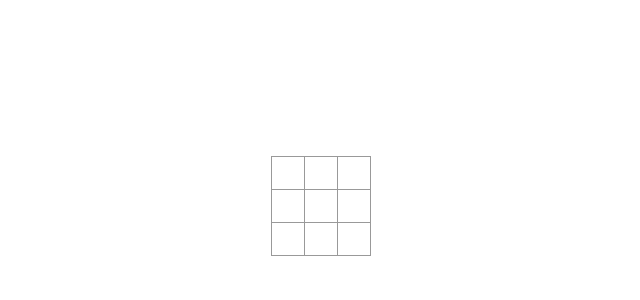
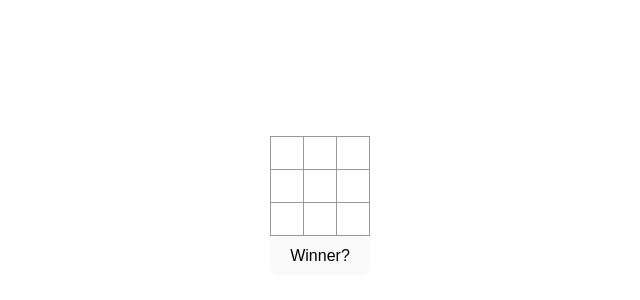
Before and after one commit to omerozceylan/tic-tac-toe-react, a React (Vite) app: page / in a window 1280 px wide. Shown: the part 194-494 px from the top of the page, without its empty margins (320-960 px from the left). Built offline with nearby package versions, Linux system fonts and the light colour scheme.

Commit message:
fix: now the squares state can be used in func.

```diff
--- a/src/Board.jsx
+++ b/src/Board.jsx
@@ -17,6 +17,13 @@ export default function Board() {
           [2, 4, 6]
         ];
 
+        for(let i=0; i<lines.length; i++){
+            const [a,b,c] = lines[i]
+            if(squares[a] && squares[b] && squares[c]){
+                console.log('yeterli öge yok. ' + i)
+            }
+
+        }
 
     }
 
@@ -33,7 +40,7 @@ export default function Board() {
     }
 
     useEffect(()=>{
-        console.log(squares)
+
     },[])
 
     return (
@@ -53,7 +60,7 @@ export default function Board() {
                 <Square value={squares[7]}onSquareClick={()=> handleClick(7)}></Square>
                 <Square value={squares[8]}onSquareClick={()=> handleClick(8)}></Square>
             </div>
-
+            <button onClick={calculateWinner(squares)}>Winner?</button>
         </>
     )
 }
```
